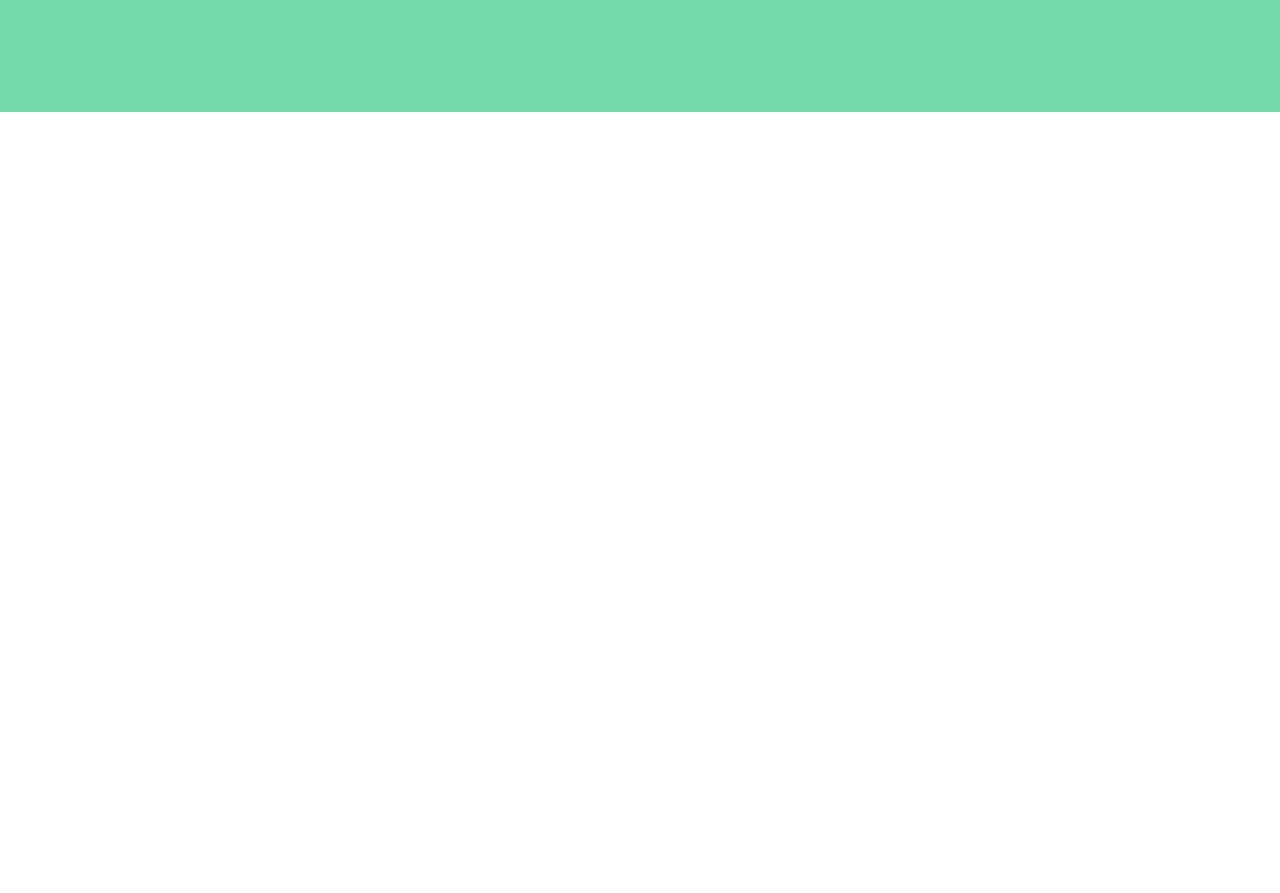
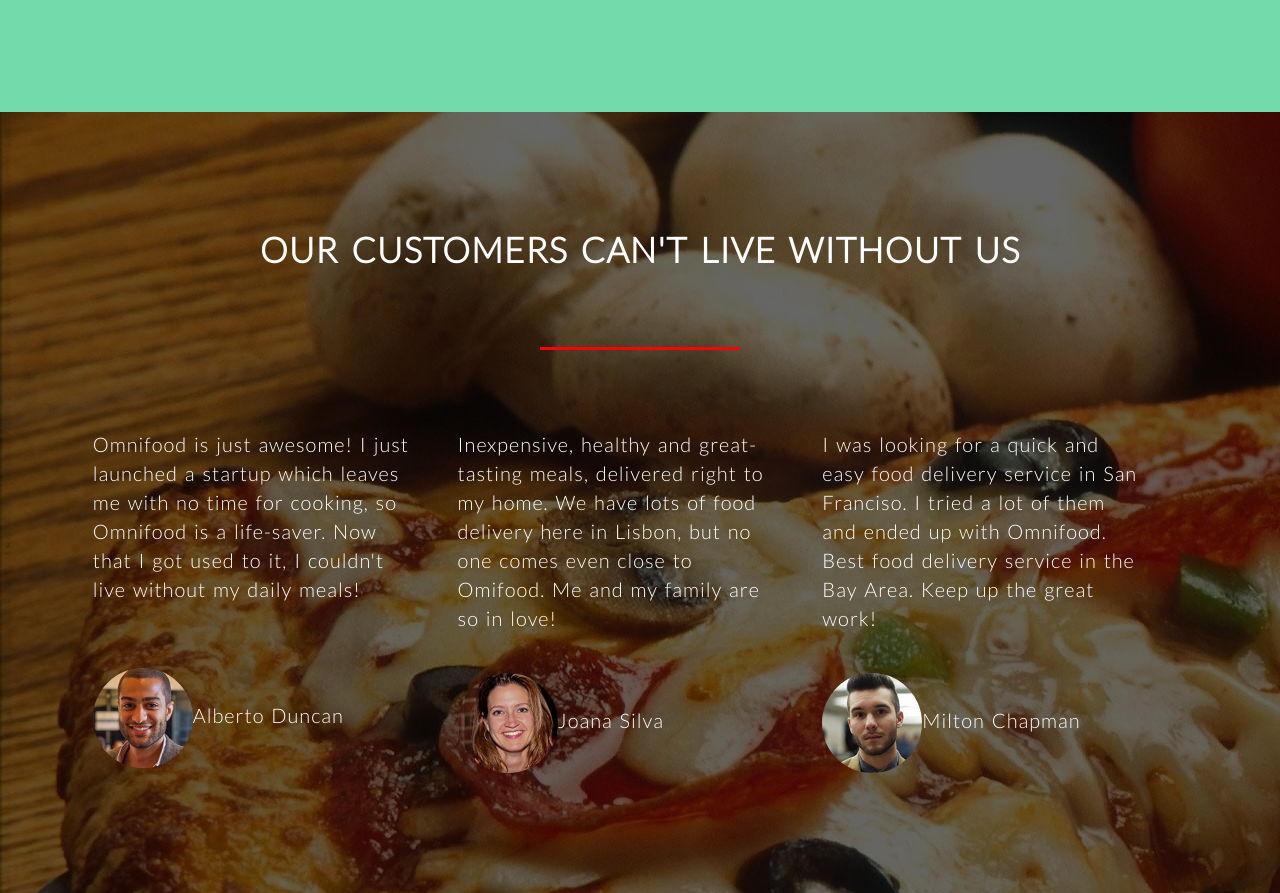
Before and after one commit to ascyrax/Omnifood, a plain HTML site: page index.html in a window 1280 px wide. Shown: the part 4137-5030 px from the top of the page. Before the commit the page ends 4249 px from the top, so only its background shows below. Drawn offline with nearby package versions, Linux system fonts and the light colour scheme; a script that the page names is missing.

Commit message:
added the testimonial section. 3 positive customer reviews.

```diff
--- a/index.html
+++ b/index.html
@@ -245,7 +245,23 @@
 
 </section>
 
-
+<section class="sec-testimonials">
+  <div class="tests clearfix">
+    <h2>Our Customers can't live without us</h2>
+    <div class="test test1">
+      <blockquote>Omnifood is just awesome! I just launched a startup which leaves me with no time for cooking, so Omnifood is a life-saver. Now that I got used to it, I couldn't live without my daily meals!</blockquote>
+      <cite><img src="resources/img/customer-1.jpg" alt="">Alberto Duncan</cite>
+    </div>
+    <div class="test test2">
+      <blockquote>Inexpensive, healthy and great-tasting meals, delivered right to my home. We have lots of food delivery here in Lisbon, but no one comes even close to Omifood. Me and my family are so in love!</blockquote>
+      <cite><img src="resources/img/customer-2.jpg" alt="">Joana Silva</cite>
+    </div>
+    <div class="test test3">
+      <blockquote>I was looking for a quick and easy food delivery service in San Franciso. I tried a lot of them and ended up with Omnifood. Best food delivery service in the Bay Area. Keep up the great work!</blockquote>
+      <cite><img src="resources/img/customer-3.jpg" alt="">Milton Chapman</cite>
+    </div>
+  </div>
+</section>
 
 
 
--- a/resources/css/style.css
+++ b/resources/css/style.css
@@ -427,3 +427,63 @@ BUTTONS
     border-bottom: 1px solid transparent;
     color:rgb(202, 239, 250);
 }
+
+
+
+
+/*---------------------------------------*/
+/* testimonials by customers*/
+/*---------------------------------------*/
+
+.sec-testimonials{
+    /* margin-top:15vh; */
+    /* background-color: rgb(181, 196, 196); */
+    padding-top:  15vh;;
+    padding-bottom:15vh;
+    background-image:linear-gradient(rgba(0,0,0,0.6),rgba(0,0,0,0.6)),url(../img/back-customers.jpg);
+}
+.tests h2:after{
+    background-color: red;
+    width:200px;
+    height:3px;
+    display:block;
+    content:" ";
+    margin:10vh auto 10vh auto;
+}
+
+.tests{
+    width:1140px;
+    margin:0 auto;
+    text-align:center;
+    color:white;
+    font-weight:300;
+}
+.test{
+    float:left;
+    width:28%;
+    text-align:left;
+    /* vertical-align: middle; */
+    /* align-items: center; */
+    /* border:1px solid firebrick; */
+    margin:0 2%;
+    line-height: 145%;
+}
+.test img{
+    height:100px;
+    width:100px;
+    border-radius:50%;
+    vertical-align: middle;
+}
+.test cite{
+    /* border: 1px solid deeppink; */
+    text-align: left;
+    width:100%;
+    margin-top:5vh;
+    display: inline-block;
+}
+.test blockquote{
+    /* border:1px solid green; */
+}
+.test1 cite{
+    margin-top:8vh;
+}
```
